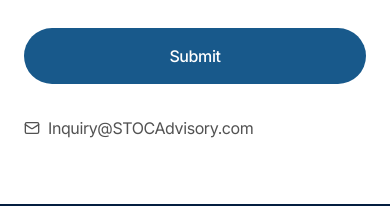
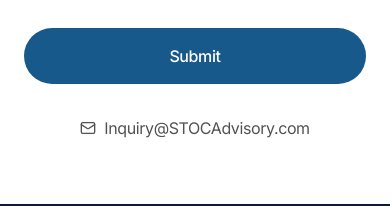
Before and after one commit to mhlauf1/stoc, a Next.js app: page /contact in a window 390 px wide. Shown: the part 1013-1219 px from the top of the page. Built offline with nearby package versions, Linux system fonts and the light colour scheme.

Commit message:
updates round 3

```diff
--- a/src/app/contact/page.tsx
+++ b/src/app/contact/page.tsx
@@ -174,11 +174,11 @@
               {submitting ? "Submitting…" : "Submit"}
             </PrimaryButton>
           </form>
-          <div className="flex mt-8 items-center  text-neutral-600 gap-2">
+          <div className="flex mt-8 items-center md:justify-start justify-center w-full text-neutral-600 gap-2">
             <Mail size={20} className="size-4 md:size-5" />
             <a
               href="mailto:Inquiry@STOCAdvisory.com"
-              className="hover:underline   tracking-tight"
+              className="hover:underline  tracking-tight"
             >
               Inquiry@STOCAdvisory.com
             </a>
```
